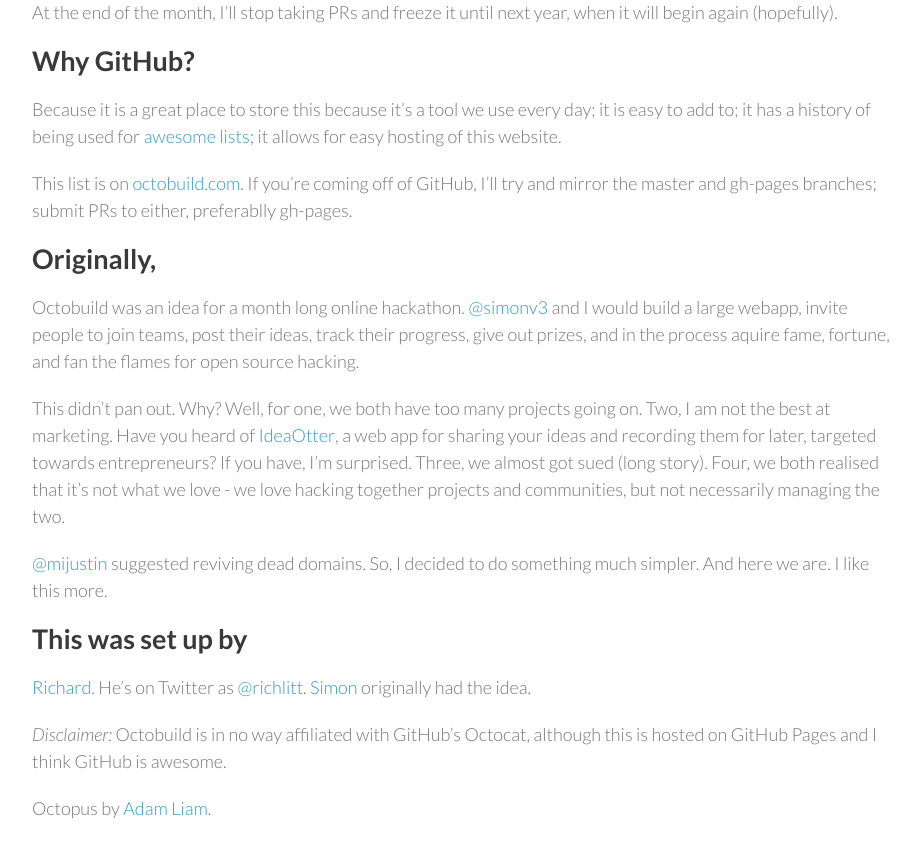
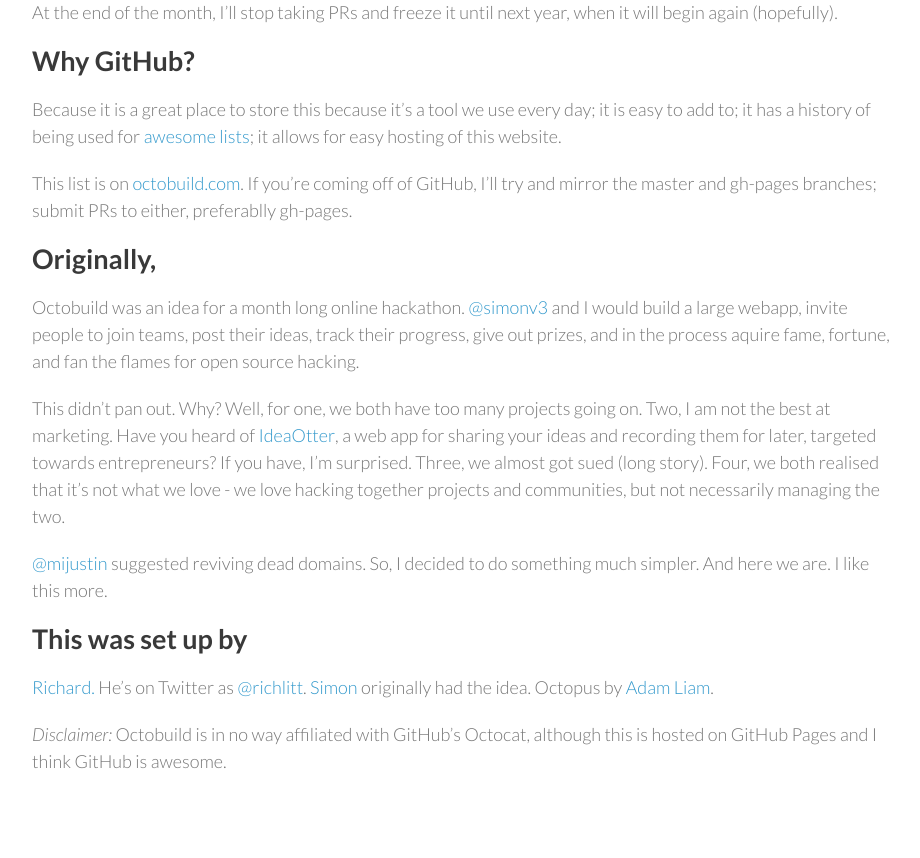
Before and after one commit to RichardLitt/octobuild, a Jekyll site: the page built from index.md, in a window 1280 px wide and 900 px high, scrolled down 1160 px. Shown: the top 858 px of the window, without its empty margins (178-1098 px from the left). Built offline with Jekyll 4.4.1, drawn with Linux system fonts in a browser that asks for light colours; Markdown is read by kramdown in place of the engine named in the settings.

```diff
--- a/index.md
+++ b/index.md
@@ -48,8 +48,6 @@ This didn't pan out. Why? Well, for one, we both have too many projects going on
 
 ## This was set up by
 
-[Richard.](http://www.burntfen.com) He's on Twitter as [@richlitt](https://twitter.com/richlitt). [Simon](https://twitter.com/simonv3) originally had the idea.
+[Richard.](http://www.burntfen.com) He's on Twitter as [@richlitt](https://twitter.com/richlitt). [Simon](https://twitter.com/simonv3) originally had the idea. Octopus by [Adam Liam](http://www.adamliam.com/).
 
 *Disclaimer:* Octobuild is in no way affiliated with GitHub's Octocat, although this is hosted on GitHub Pages and I think GitHub is awesome.
-
-Octopus by [Adam Liam](http://www.adamliam.com/).
```
